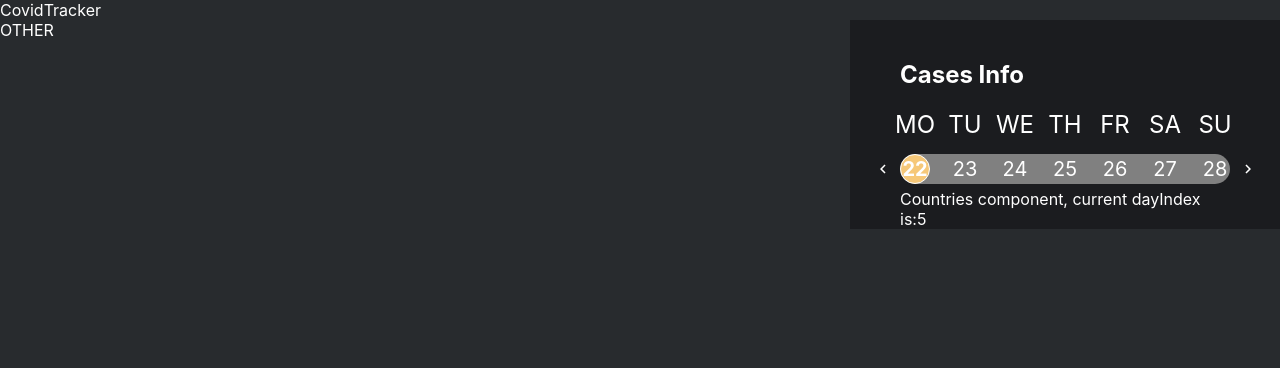
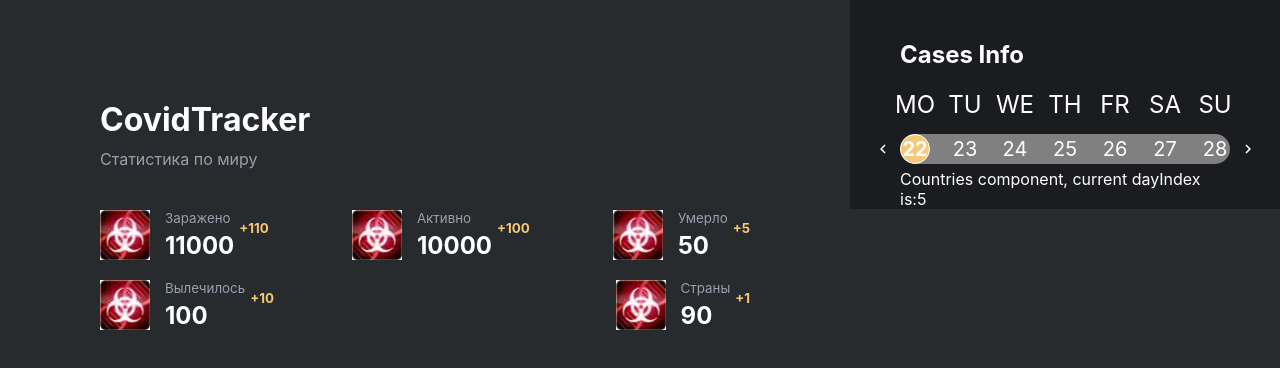
Before and after one commit to Circus-of-freaks/CovidTracker, a React (Create React App) app: page / in a window 1280 px wide. Shown: the top 368 px of the page. Built offline with nearby package versions, Linux system fonts and the light colour scheme.

Commit message:
add header and statistics cards

```diff
--- a/src/App/App.css
+++ b/src/App/App.css
@@ -1,8 +1,10 @@
 .App {
     color: white;
+    height: 100%;
 }
 
 .App-main {
     display: grid;
     grid-template-columns: 1fr 0.1fr;
+    height: 100%;
 }
--- a/src/App/App.tsx
+++ b/src/App/App.tsx
@@ -1,15 +1,13 @@
 import React from 'react';
 import './App.css';
 import SideBar from './Sidebar/Sidebar';
+import Main from './Main/Main';
 
 function App() {
     return (
       <div className="App">
-        <header className="App-header">
-          CovidTracker
-        </header>
         <main className="App-main">
-          OTHER
+          <Main />
           <SideBar />
         </main>
       </div>
--- /dev/null
+++ b/src/App/Main/Header/Header.css
@@ -0,0 +1,8 @@
+.header {
+    grid-area: header;
+}
+
+.header__description {
+    margin: 10px 0;
+    color: var(--gray);
+}
--- /dev/null
+++ b/src/App/Main/Header/Header.tsx
@@ -0,0 +1,13 @@
+import React from 'react';
+import './Header.css';
+
+function Header() {
+    return (
+      <div className="header">
+        <h1 className="header__project-name">CovidTracker</h1>
+        <p className="header__description">Статистика по миру</p>
+      </div>
+    );
+}
+
+export default Header;
--- /dev/null
+++ b/src/App/Main/Main.css
@@ -0,0 +1,10 @@
+.main {
+    display: grid;
+    grid-template-rows: 100px 100px minmax(100px, auto) 1fr 100px;
+    grid-template-columns: 100px 1fr 100px;
+    grid-template-areas: ". . ."
+                         ". header ."
+                         ". stat ."
+                         ". map ."
+                         ". . .";
+}
--- /dev/null
+++ b/src/App/Main/Main.tsx
@@ -0,0 +1,15 @@
+import React from 'react';
+import './Main.css';
+import Header from './Header/Header';
+import Stat from './Stat/Stat';
+
+function App() {
+    return (
+      <div className="main">
+        <Header />
+        <Stat />
+      </div>
+    );
+}
+
+export default App;
--- /dev/null
+++ b/src/App/Main/Stat/Stat.css
@@ -0,0 +1,6 @@
+.stat {
+    grid-area: stat;
+    display: flex;
+    justify-content: space-between;
+    flex-wrap: wrap;
+}
--- /dev/null
+++ b/src/App/Main/Stat/Stat.tsx
@@ -0,0 +1,37 @@
+import React from 'react';
+import './Stat.css';
+import StatCard from '../StatCard/StatCard';
+
+function Stat() {
+    return (
+      <div className="stat">
+        <StatCard
+          title="Заражено"
+          number={11000}
+          newCases={110}
+        />
+        <StatCard
+          title="Активно"
+          number={10000}
+          newCases={100}
+        />
+        <StatCard
+          title="Умерло"
+          number={50}
+          newCases={5}
+        />
+        <StatCard
+          title="Вылечилось"
+          number={100}
+          newCases={10}
+        />
+        <StatCard
+          title="Страны"
+          number={90}
+          newCases={1}
+        />
+      </div>
+    );
+}
+
+export default Stat;
--- /dev/null
+++ b/src/App/Main/StatCard/StatCard.css
@@ -0,0 +1,31 @@
+.stat-card {
+    display: grid;
+    grid-template-areas: "image title new"
+                         "image number new";
+    height: min-content;
+    width: fit-content;
+    margin: 10px 0;
+}
+
+.stat-card__image {
+    grid-area: image;
+    height: 50px;
+    width: 50px;
+}
+
+.stat-card__title {
+    color: var(--gray);
+    margin-left: 15px;
+}
+
+.stat-card__number {
+    margin-left: 15px;
+    align-self: end;
+}
+
+.stat-card__new-cases {
+    grid-area: new;
+    padding-top: 10px;
+    color: var(--yelow);
+    margin-left: 5px;
+}
--- /dev/null
+++ b/src/App/Main/StatCard/StatCard.tsx
@@ -0,0 +1,26 @@
+import React from 'react';
+import './StatCard.css';
+import icon from './pandemic_icon.jpg';
+
+interface StatCardProps {
+    title: string;
+    number: number;
+    newCases: number;
+}
+
+function StatCard({
+    title,
+    number,
+    newCases,
+}: StatCardProps) {
+    return (
+      <div className="stat-card">
+        <img className="stat-card__image" src={icon} alt="Не удалось загрузить картинку" />
+        <small className="stat-card__title">{title}</small>
+        <h2 className="stat-card__number">{number}</h2>
+        <small className="stat-card__new-cases"><b>{`+${newCases}`}</b></small>
+      </div>
+    );
+}
+
+export default StatCard;
--- a/src/App/Sidebar/Sidebar.css
+++ b/src/App/Sidebar/Sidebar.css
@@ -2,6 +2,7 @@
     background-color: #1B1C1F;
     padding: 0 50px;
     display: grid;
+    height: min-content;
 }
 
 .sidebar-header {
--- a/src/styles/index.css
+++ b/src/styles/index.css
@@ -38,6 +38,7 @@ body {
   -webkit-font-smoothing: antialiased;
   -moz-osx-font-smoothing: grayscale;
   background-color: #282B2E;
+  height: 100%;
 }
 
 /* Remove list styles on ul, ol elements with a class attribute */
@@ -79,3 +80,14 @@ select {
     scroll-behavior: auto !important;
   }
 }
+
+
+#root {
+  height: 100%;
+  --gray: #9a9faa;
+  --yelow: #f5c778
+}
+
+html {
+  height: 100%;
+}
```
Also changed, not shown: src/App/Main/StatCard/pandemic_icon.jpg (added).
